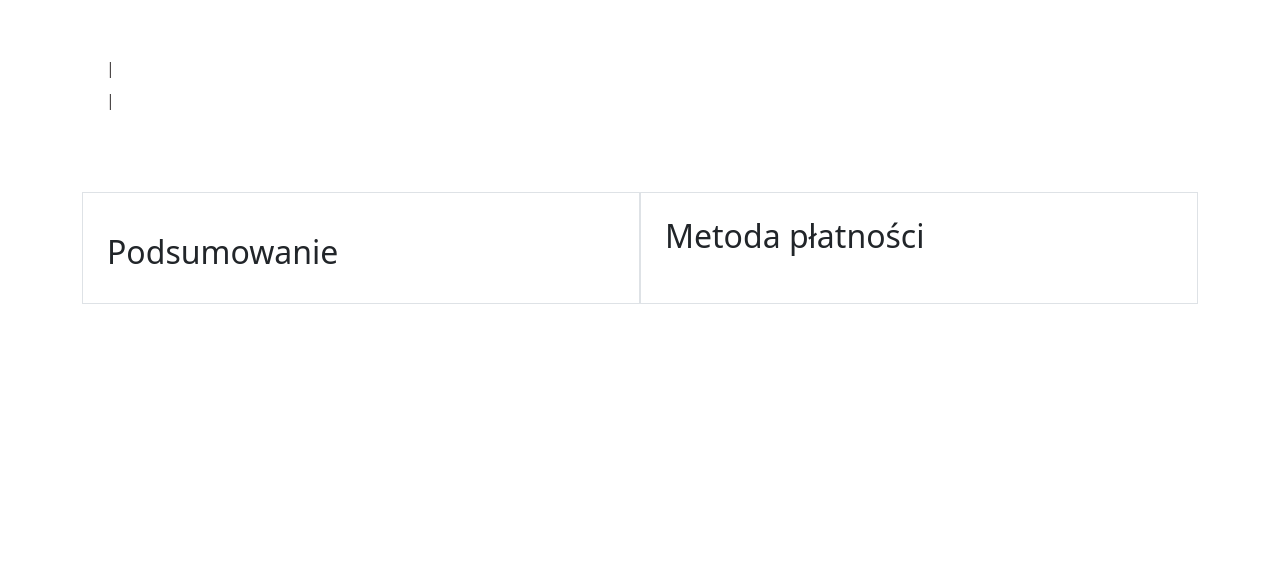
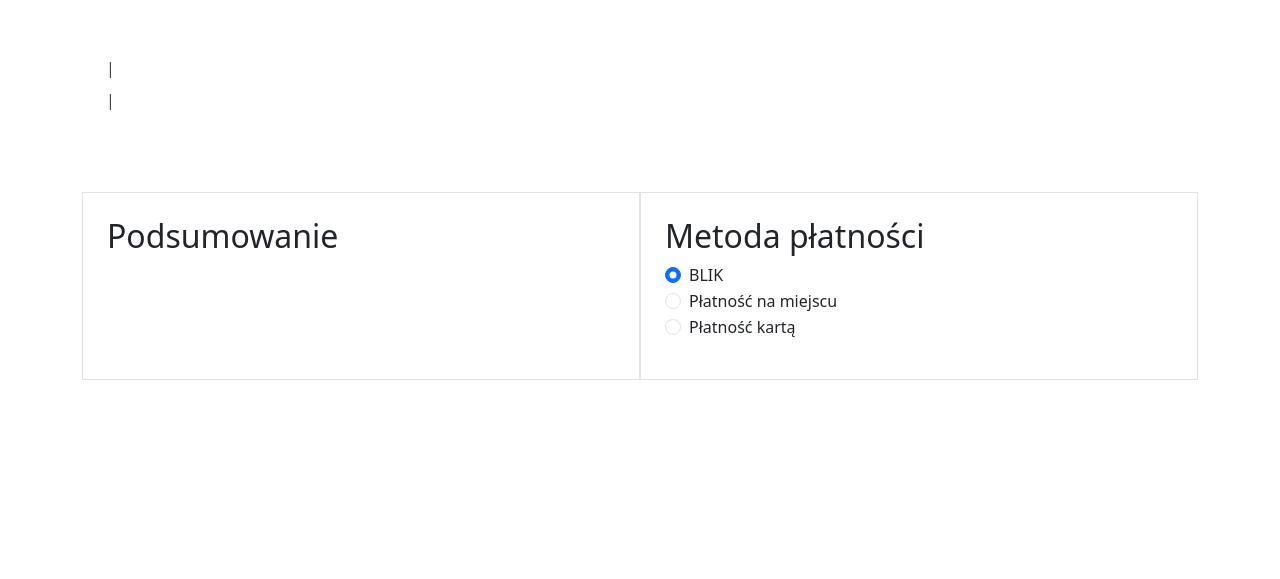
Before and after one commit to Rinkazuuka/Movie-Ticket-Sales-System, a Flask app: template templates/payment.html in a window 1280 px wide. Shown: the part 66-645 px from the top of the page. Run offline with Flask 3, Linux system fonts and the light colour scheme; the template is opened without the code that fills it, so the values that code supplies are empty; some libraries are stand-ins or nearby versions.

Commit message:
Added radio form

```diff
--- a/templates/payment.html
+++ b/templates/payment.html
@@ -6,14 +6,35 @@
 <div class="container">
     <div class="row">
         <div class="col border p-4">
+            <h2>Podsumowanie</h2>
+            <div class=""
             <div id="orderSummary" class="text-center mt-3">
                 <!-- JAVASCRIPT -->
             </div>
-            <h2>Podsumowanie</h2>
+
         </div>
 
         <div class="col border p-4">
                 <h2>Metoda płatności</h2>
+                    <div class="form-check">
+                        <input class="form-check-input" type="radio" name="paymentBLIK" id="paymentBLIK" checked>
+                        <label class="form-check-label" for="paymentBLIK">
+                          BLIK
+                        </label>
+                      </div>
+                      <div class="form-check">
+                        <input class="form-check-input" type="radio" name="paymentInCinema" id="paymentInCinema">
+                        <label class="form-check-label" for="paymentInCinema">
+                          Płatność na miejscu
+                        </label>
+                      </div>
+                      <div class="form-check">
+                        <input class="form-check-input" type="radio" name="paymentbyCard" id="paymentbyCard">
+                        <label class="form-check-label" for="paymentbyCard">
+                          Płatność kartą
+                        </label>
+                      </div>
+
                 <div id="paymentMethods" class="text-center mt-3">
                     <!-- JAVASCRIPT -->
                 </div>
```
